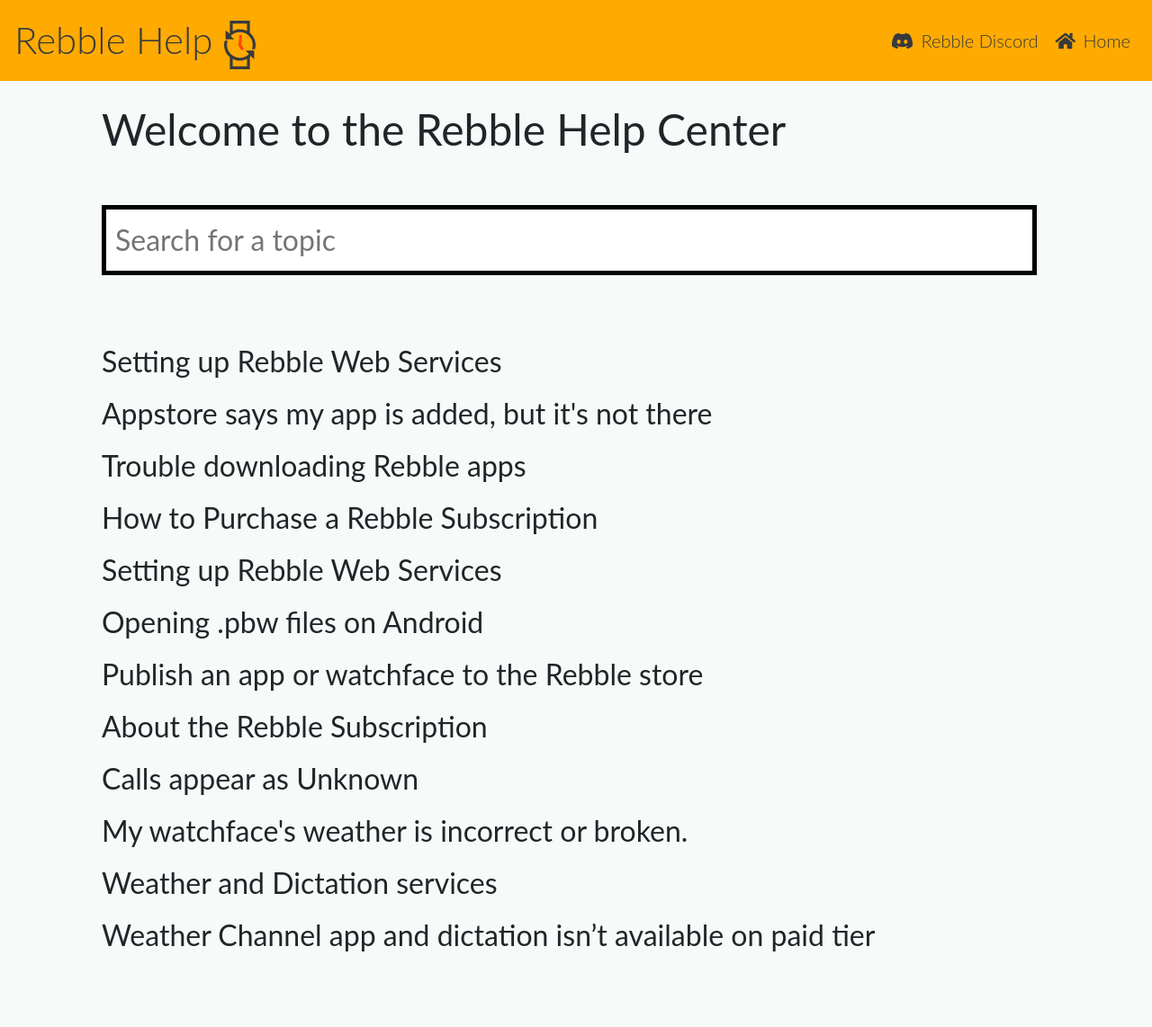
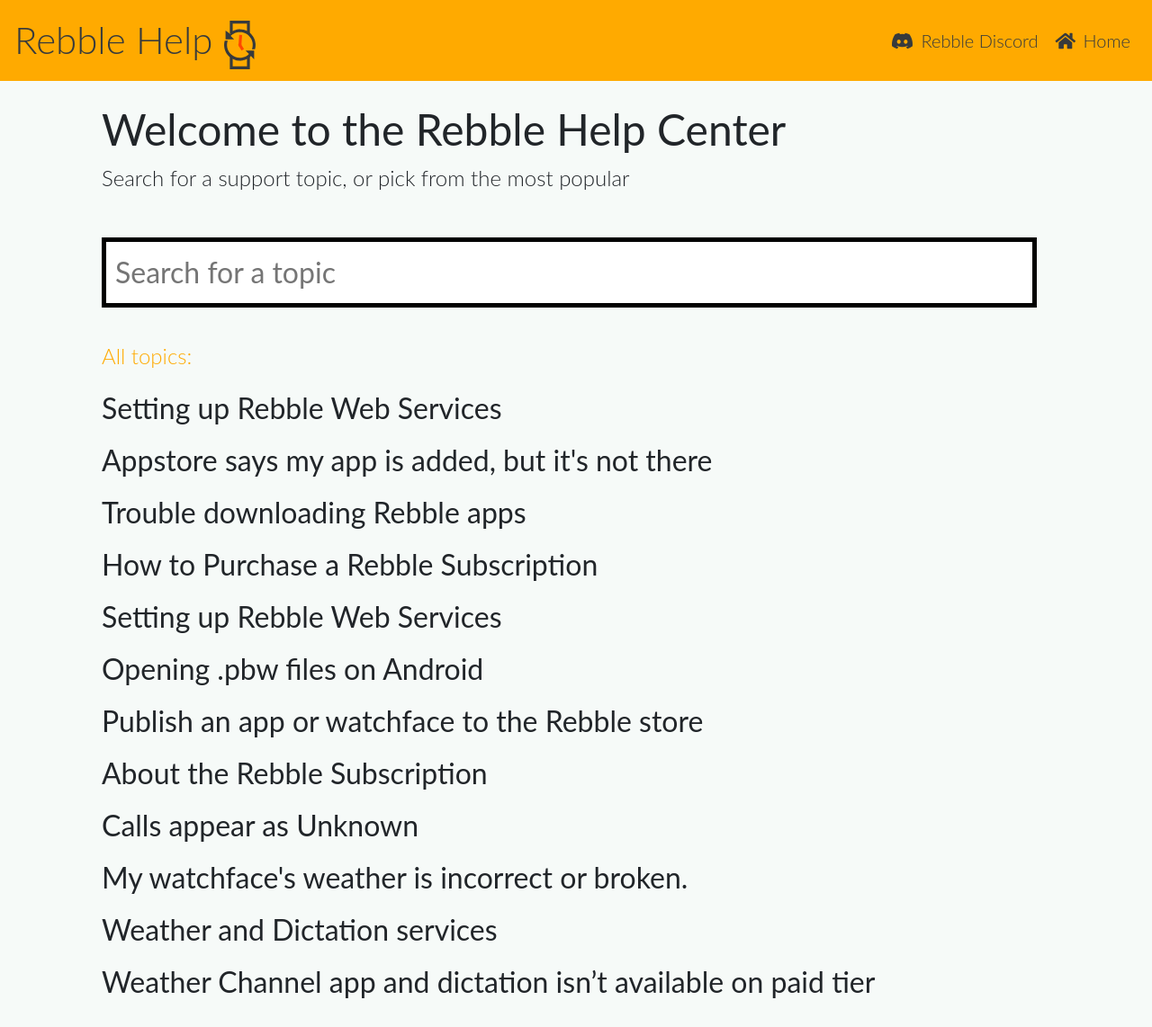
Before and after one commit to pebble-dev/rebble-help, a Jekyll site: the page built from index.html, in a window 1280 px wide. Shown: the whole page at 90% size. Built offline with Jekyll 4.4.1, drawn with Linux system fonts in a browser that asks for light colours; nearby versions of some CDN libraries; before the commit the page ends 1090 px from its top, so only the background shows below that.

Commit message:
More minor updates

```diff
--- a/index.html
+++ b/index.html
@@ -9,6 +9,7 @@ permalink: /
 <div class="container">
     <div class="row">
       <h1> Welcome to the Rebble Help Center </h1>
+      <div class="lite">Search for a support topic, or pick from the most popular</div>
     </div>
     <div class="row">
       <br><br>
@@ -20,21 +21,32 @@ permalink: /
       </div>
     </div>
 
-    <br><br>
+    <br>
 
     <div class="row">
+      <div class="highlight-text lite" id="topicfilter">All topics:</div>
+    </div>
+
+
+    <div class="row mt-3">
       <ul class="linklist">
         <li class="searchitem" data-keywords="setup start started install rebble help first time inital"><a href="/topic/setup/"> Setting up Rebble Web Services </a></li>
         {% for post in site.topic %}
            {% if post.osSpecific != true or post.os == "choose" %}
               {% if post.hideFromSearch != true %}
-                <li class="searchitem" data-keywords="{{ post.keywords }}"><a href="{{ post.url | prepend: site.baseurl }}"> {{ post.prompt }} </a></li>
+                <li class="searchitem" data-keywords="{{ post.keywords }} {{ post.prompt | downcase }}"><a href="{{ post.url | prepend: site.baseurl }}"> {{ post.prompt }} </a></li>
               {% endif %}
             {% endif %}
         {% endfor %}
       </ul>
     </div>
+
+
+  <div class="row hidden" id="nothingFound">
+    Nothing quite matches, try changing your search term.
   </div>
+
+</div>
 
 {% if site.posts == 0 %}
     <section>
--- a/res/css/help.css
+++ b/res/css/help.css
@@ -24,6 +24,9 @@ body.clear {
 
 }
 
+.lite {
+  font-weight: 300;
+}
 .default-color {
   background-color: var(--color-background) !important;
 }
@@ -146,6 +149,9 @@ qr img {
 .highlight {
   background-color: var(--color-header);
 }
+.highlight-text {
+  color: var(--color-header);
+}
 
 .helpcontent h1 {
   margin-bottom: 60px;
@@ -155,9 +161,15 @@ img {
   max-width: 90%;
   /* width: 200px; */
   /* margin-left: calc(50% - 100px); */
+
+}
+.post img {
+  border: 6px solid black;
+}
+qr img {
+  border: none !important;
   margin-left: 30px;
 }
-
 /* Hide notmobile stuff on mobile */
 @media screen and (max-width: 600px) {
   notmobile {
@@ -173,7 +185,10 @@ img {
 
 img[alt=icon] {
   width: 50px !important;
-  margin: 0px;
+  border: none !important;
+}
+img[alt=noborder] {
+  border: none !important;
 }
 
 strong {
```
